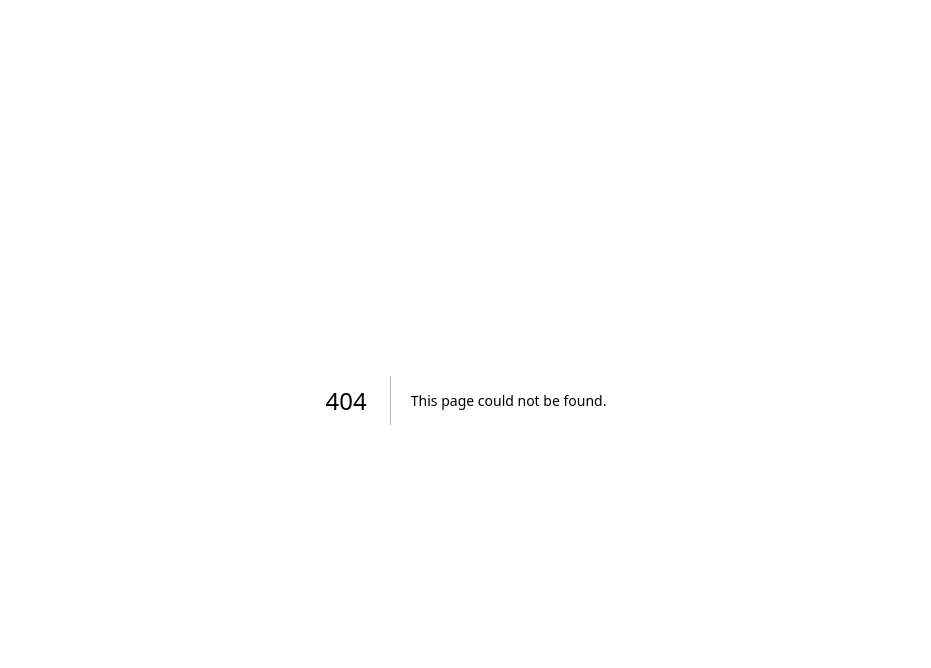
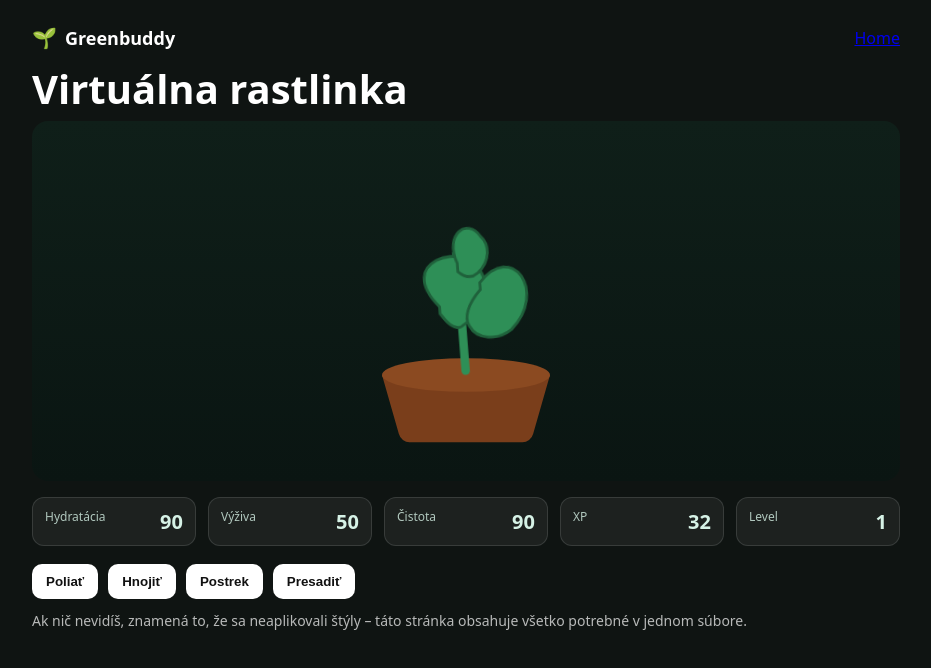
Before and after one commit to artbymosi-ops/Greenbuddyv1, a Next.js app: page /plant in a window 1280 px wide. Before the commit this address had no page. Shown: the top 668 px of the page, without its empty margins (174-1105 px from the left). Built offline with nearby package versions, Linux system fonts and the light colour scheme.

Commit message:
Create plant.js

```diff
--- /dev/null
+++ b/pages/plant.js
@@ -0,0 +1,224 @@
+import { useState } from "react";
+import Link from "next/link";
+
+export default function PlantPage() {
+  const [stats, setStats] = useState({
+    water: 90,
+    food: 50,
+    clean: 90,
+    xp: 32,
+    lvl: 1,
+  });
+
+  const bump = (key, delta) => {
+    setStats((s) => {
+      const next = Math.max(0, Math.min(100, s[key] + delta));
+      const gain = delta > 0 ? 5 : 0;
+      return { ...s, [key]: next, xp: s.xp + gain };
+    });
+  };
+
+  // amplitúda kývania podľa hydratácie (len pre efekt)
+  const swayAmt = Math.max(2, Math.min(10, Math.round(stats.water / 10)));
+
+  return (
+    <main className="wrap">
+      <header className="topbar">
+        <div className="brand">
+          <span className="sprout">🌱</span> <strong>Greenbuddy</strong>
+        </div>
+        <Link href="/">Home</Link>
+      </header>
+
+      <h1>Virtuálna rastlinka</h1>
+
+      {/* SVG rastlinka */}
+      <div className="plant-stage">
+        <svg
+          viewBox="0 0 200 220"
+          width="280"
+          height="308"
+          aria-label="Monstera v kvetináči"
+        >
+          {/* zem */}
+          <ellipse cx="100" cy="160" rx="60" ry="12" fill="#2f2f2f" opacity="0.25" />
+
+          {/* kvetináč */}
+          <path
+            d="M40 160 h120 l-12 42 a8 8 0 0 1 -8 6 H60 a8 8 0 0 1 -8 -6 Z"
+            fill="#7a3e1b"
+          />
+          <ellipse cx="100" cy="160" rx="60" ry="12" fill="#8b4a21" />
+
+          {/* stonka + listy (animované kývanie) */}
+          <g
+            className="sway"
+            style={{
+              transformOrigin: "100px 160px",
+              animationDuration: `${6 - Math.min(4, Math.floor(stats.clean / 25))}s`,
+            }}
+          >
+            {/* stonka */}
+            <rect x="97" y="70" width="6" height="90" rx="3" fill="#2e8f57" />
+
+            {/* list 1 */}
+            <path
+              d="M85 110
+                 c-30 -35, 20 -45, 30 -25
+                 c 10 15,-5 35,-15 40
+                 c-5  3,-10 -2,-15 -10 Z"
+              fill="#2e8f57"
+              stroke="#1f613b"
+              strokeWidth="2"
+            />
+
+            {/* list 2 */}
+            <path
+              d="M115 95
+                 c 25 -28, 48 10, 20 35
+                 c-10  7,-25  6,-30 -5
+                 c -3 -6, 0 -15, 10 -25 Z"
+              fill="#2e8f57"
+              stroke="#1f613b"
+              strokeWidth="2"
+            />
+
+            {/* list 3 */}
+            <path
+              d="M100 80
+                 c -8 -22, 10 -32, 18 -18
+                 c  6  6,  6 18, -4 26
+                 c -4  3,-9  3,-14 -2 Z"
+              fill="#2e8f57"
+              stroke="#1f613b"
+              strokeWidth="2"
+            />
+          </g>
+        </svg>
+      </div>
+
+      {/* ukazovatele */}
+      <section className="stats">
+        <Stat label="Hydratácia" value={stats.water} />
+        <Stat label="Výživa" value={stats.food} />
+        <Stat label="Čistota" value={stats.clean} />
+        <Stat label="XP" value={stats.xp} />
+        <Stat label="Level" value={stats.lvl} />
+      </section>
+
+      {/* tlačidlá */}
+      <div className="buttons">
+        <button onClick={() => bump("water", +10)}>Poliať</button>
+        <button onClick={() => bump("food", +10)}>Hnojiť</button>
+        <button onClick={() => bump("clean", +10)}>Postrek</button>
+        <button onClick={() => setStats((s) => ({ ...s, water: 50, food: 50, clean: 50 }))}>
+          Presadiť
+        </button>
+      </div>
+
+      <p className="hint">
+        Ak nič nevidíš, znamená to, že sa neaplikovali štýly – táto stránka obsahuje všetko
+        potrebné v jednom súbore.
+      </p>
+
+      {/* lokálne štýly – nech je to viditeľné bez ďalších CSS */}
+      <style jsx>{`
+        .wrap {
+          max-width: 900px;
+          margin: 0 auto;
+          padding: 24px 16px 80px;
+          color: #fff;
+          font-family: ui-sans-serif, system-ui, -apple-system, "Segoe UI", Roboto, "Helvetica Neue",
+            Arial;
+        }
+        .topbar {
+          display: flex;
+          align-items: center;
+          justify-content: space-between;
+          gap: 12px;
+          margin-bottom: 16px;
+        }
+        .brand {
+          display: flex;
+          align-items: center;
+          gap: 8px;
+          font-weight: 700;
+        }
+        h1 {
+          font-size: 40px;
+          margin: 12px 0 8px;
+          line-height: 1.1;
+        }
+        .plant-stage {
+          display: grid;
+          place-items: center;
+          padding: 12px 0 4px;
+        }
+        .stats {
+          display: grid;
+          grid-template-columns: repeat(5, minmax(0, 1fr));
+          gap: 12px;
+          margin: 12px 0 18px;
+        }
+        .stat {
+          background: rgba(255, 255, 255, 0.06);
+          border: 1px solid rgba(255, 255, 255, 0.12);
+          border-radius: 12px;
+          padding: 10px 12px;
+          text-align: center;
+        }
+        .stat-label {
+          font-size: 12px;
+          opacity: 0.8;
+        }
+        .stat-value {
+          font-size: 20px;
+          font-weight: 700;
+        }
+        .buttons {
+          display: flex;
+          flex-wrap: wrap;
+          gap: 10px;
+          margin-bottom: 12px;
+        }
+        button {
+          background: #fff;
+          color: #111;
+          border: none;
+          border-radius: 10px;
+          padding: 10px 14px;
+          font-weight: 600;
+        }
+        .hint {
+          opacity: 0.7;
+          font-size: 14px;
+        }
+
+        /* animácia – jemné kývanie podľa hydratácie */
+        @keyframes sway {
+          0% {
+            transform: rotate(-${swayAmt}deg);
+          }
+          50% {
+            transform: rotate(${swayAmt}deg);
+          }
+          100% {
+            transform: rotate(-${swayAmt}deg);
+          }
+        }
+        .sway {
+          animation: sway 5.5s ease-in-out infinite;
+        }
+      `}</style>
+    </main>
+  );
+}
+
+function Stat({ label, value }) {
+  return (
+    <div className="stat">
+      <div className="stat-label">{label}</div>
+      <div className="stat-value">{value}</div>
+    </div>
+  );
+}
```
